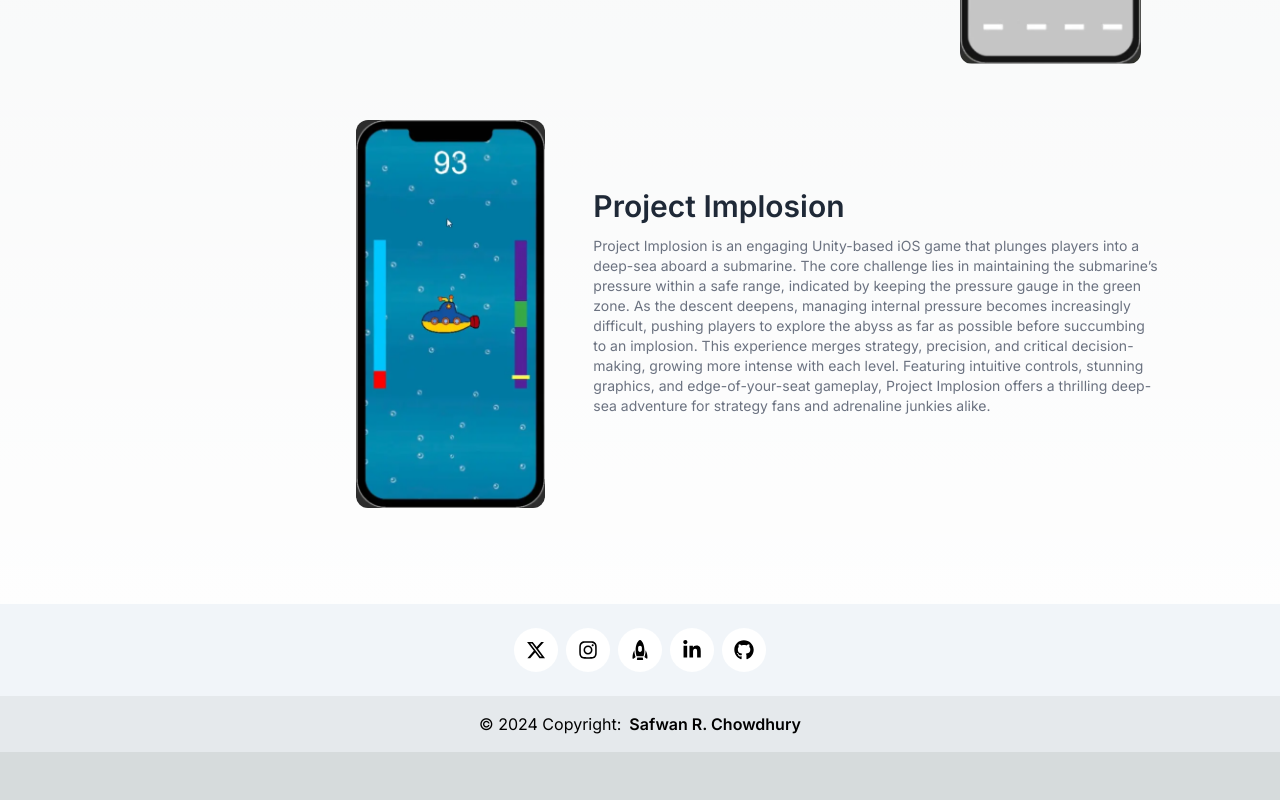
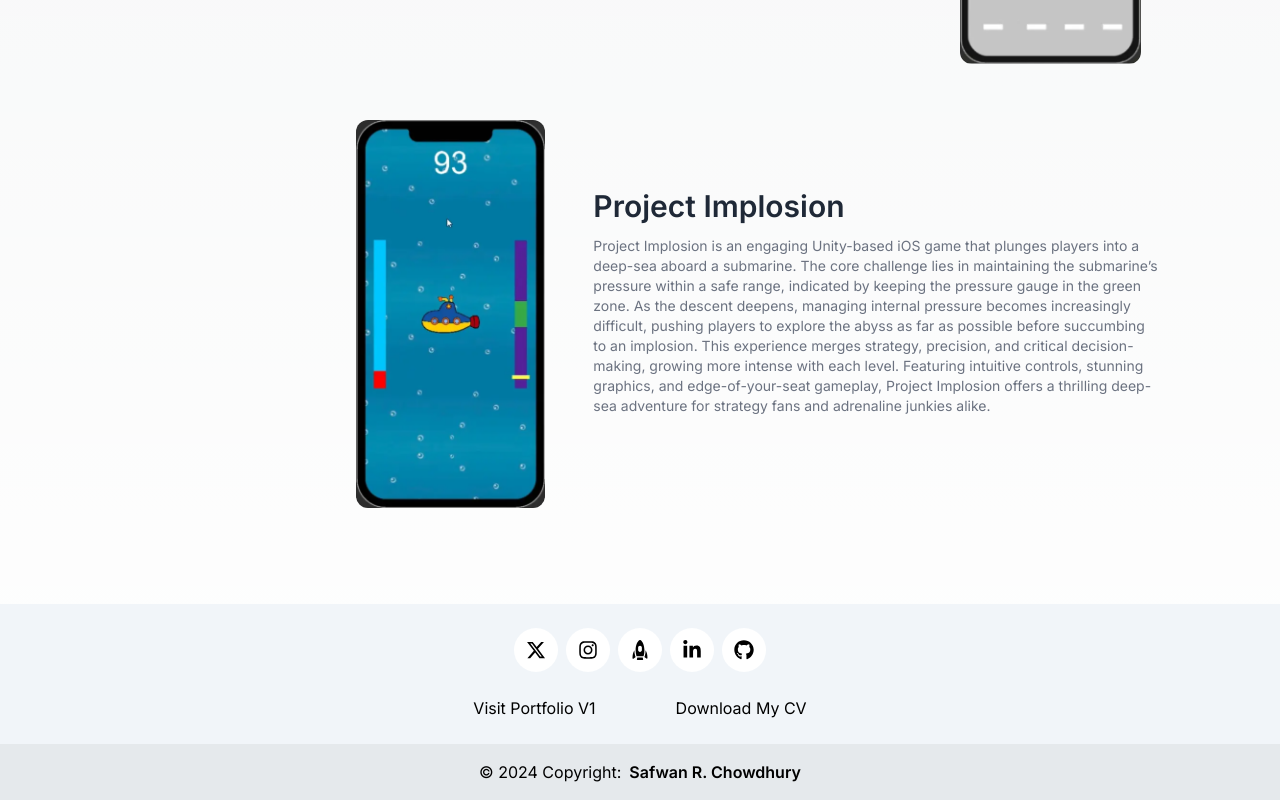
Before and after one commit to SafwanChowdhury/Portfolio-V2, a Next.js app in the folder portfolio-v2/: page / in a window 1280 px wide. Shown: the part 4329-5129 px from the top of the page. Before the commit the page ends 5081 px from the top, so only its background shows below. Built offline with nearby package versions, Linux system fonts and the light colour scheme; grey boxes are pictures that could not be loaded; what tailwind-hamburgers would draw is missing.

Commit message:
added cv

```diff
--- a/portfolio-v2/components/footer.tsx
+++ b/portfolio-v2/components/footer.tsx
@@ -141,12 +141,22 @@ export default function Footer() {
                         </span>
                     </a>
                 </div>
-                {/*
+
                 <div className="mb-6">
-                    <p>
-
-                    </p>
-                </div> */}
+                    <a
+                        href="https://safwan-chowdhury-portfolio-website-v1.vercel.app"
+                        className="hover:underline cursor-pointer dark:text-invert"
+                    >
+                        Visit Portfolio V1
+                    </a>
+                    <a
+                        href="./CV_Public.pdf"
+                        download="Safwan_Chowdhury_CV"
+                        className="ml-20 hover:underline cursor-pointer dark:text-invert"
+                    >
+                        Download My CV
+                    </a>
+                </div>
             </div>
 
             <div className="w-full bg-black/5 p-4 text-center">
```
Also changed, not shown: 1 other file (tests, documents, lock files or other folders).
